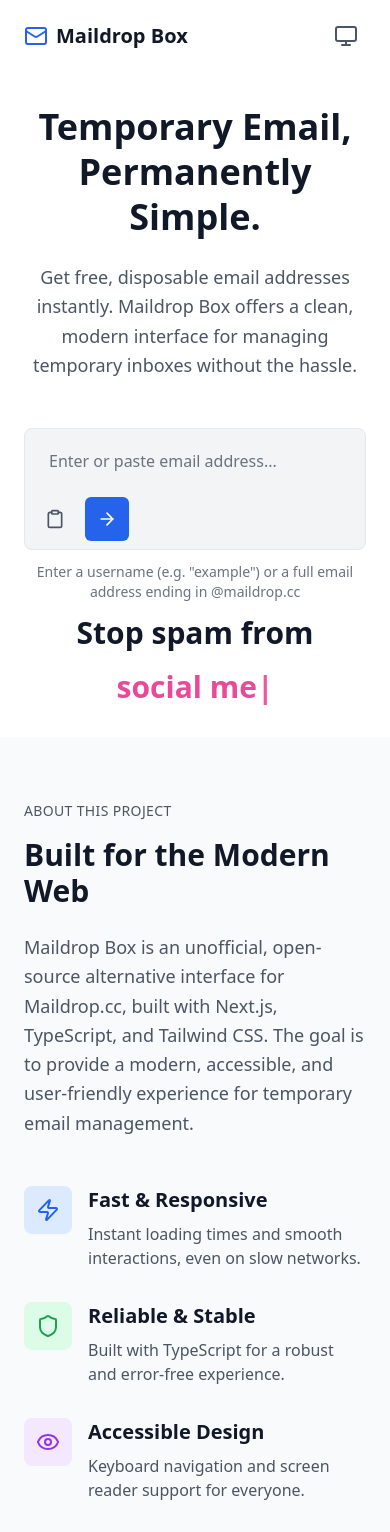
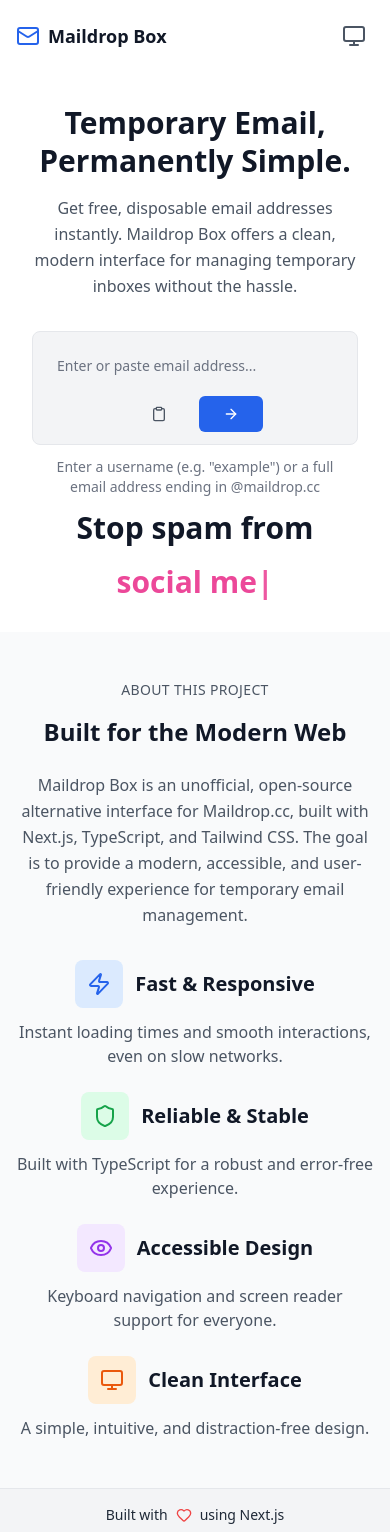
Before and after one commit to MrSrv7/maildrop-box, a Next.js app: page / in a window 390 px wide. Shown: the top 1532 px of the page. Built offline with nearby package versions, Linux system fonts and the light colour scheme.

Commit message:
fix: Adjust layout and typography for improved responsiveness and readability

```diff
--- a/src/app/page.tsx
+++ b/src/app/page.tsx
@@ -50,10 +50,10 @@
   return (
     <div className="font-sans min-h-screen bg-white dark:bg-gray-900 transition-colors duration-300">
       {/* Header */}
-      <header className="flex justify-between items-center px-6 py-4">
+      <header className="flex justify-between items-center px-4 sm:px-6 py-4">
         <div className="flex items-center gap-2">
           <Mail className="w-6 h-6 text-blue-600 dark:text-blue-400" />
-          <span className="text-xl font-semibold text-gray-900 dark:text-gray-100">
+          <span className="text-lg sm:text-xl font-semibold text-gray-900 dark:text-gray-100">
             Maildrop Box
           </span>
         </div>
@@ -61,21 +61,21 @@
       </header>
 
       {/* Hero Section */}
-      <main className="flex items-center justify-center px-6 py-8 pb-2">
+      <main className="flex items-center justify-center px-4 sm:px-6 py-8 pb-2">
         <div className="max-w-4xl mx-auto text-center">
-          <h1 className="text-4xl md:text-6xl font-bold text-gray-900 dark:text-gray-100 mb-6 leading-tight">
+          <h1 className="text-3xl sm:text-4xl md:text-6xl font-bold text-gray-900 dark:text-gray-100 mb-4 sm:mb-6 leading-tight px-2">
             Temporary Email,{" "}
             <span className="block">Permanently Simple.</span>
           </h1>
 
-          <p className="text-lg md:text-xl text-gray-600 dark:text-gray-300 mb-12 max-w-2xl mx-auto leading-relaxed">
+          <p className="text-base sm:text-lg md:text-xl text-gray-600 dark:text-gray-300 mb-8 sm:mb-12 max-w-2xl mx-auto leading-relaxed px-2">
             Get free, disposable email addresses instantly. Maildrop Box offers a clean,
             modern interface for managing temporary inboxes without the hassle.
           </p>
 
           {/* Email Input Form */}
-          <div className="max-w-lg mx-auto">
-            <div className={`flex flex-col sm:flex-row gap-3 p-2 bg-gray-100 dark:bg-gray-800 rounded-lg border transition-colors ${
+          <div className="max-w-lg mx-auto px-4">
+            <div className={`flex flex-col sm:flex-row gap-2 sm:gap-3 p-3 sm:p-2 bg-gray-100 dark:bg-gray-800 rounded-lg border transition-colors ${
               error
                 ? 'border-red-500 dark:border-red-400'
                 : 'border-gray-200 dark:border-gray-700'
@@ -85,31 +85,31 @@
                 placeholder="Enter or paste email address..."
                 value={email}
                 onChange={handleInputChange}
-                className="flex-1 px-4 py-3 bg-transparent text-gray-900 dark:text-gray-100 placeholder-gray-500 dark:placeholder-gray-400 focus:outline-none"
+                className="flex-1 px-3 sm:px-4 py-3 bg-transparent text-gray-900 dark:text-gray-100 placeholder-gray-500 dark:placeholder-gray-400 focus:outline-none text-sm min-h-[44px] sm:min-h-0"
               />
-              <div className="flex gap-2">
+              <div className="flex gap-2 justify-center">
                 <button
                   onClick={handlePaste}
-                  className="p-3 text-gray-600 dark:text-gray-400 hover:text-gray-900 dark:hover:text-gray-100 hover:bg-gray-200 dark:hover:bg-gray-700 rounded-md transition-colors"
+                  className="w-16 sm:flex-none p-2 sm:p-3 text-gray-600 dark:text-gray-400 hover:text-gray-900 dark:hover:text-gray-100 hover:bg-gray-200 dark:hover:bg-gray-700 rounded-md transition-colors min-h-[36px] sm:min-h-[44px] flex items-center justify-center"
                   title="Paste from clipboard"
                 >
-                  <Clipboard className="w-5 h-5" />
+                  <Clipboard className="w-4 h-4 sm:w-5 sm:h-5" />
                 </button>
                 <button
                   onClick={handleSubmit}
-                  className="p-3 bg-blue-600 hover:bg-blue-700 text-white rounded-md transition-colors"
+                  className="w-16 sm:flex-none p-2 sm:p-3 bg-blue-600 hover:bg-blue-700 text-white rounded-md transition-colors min-h-[36px] sm:min-h-[44px] flex items-center justify-center"
                 >
-                  <ArrowRight className="w-5 h-5" />
+                  <ArrowRight className="w-4 h-4 sm:w-5 sm:h-5" />
                 </button>
               </div>
             </div>
 
-            <p className="text-sm text-gray-500 dark:text-gray-400 mt-3">
+            <p className="text-sm text-gray-500 dark:text-gray-400 mt-3 px-2">
               Enter a username (e.g. &quot;example&quot;) or a full email address ending in @maildrop.cc
             </p>
 
             {error && (
-              <p className="text-sm text-red-600 dark:text-red-400 mt-2 font-medium">
+              <p className="text-sm text-red-600 dark:text-red-400 mt-2 font-medium px-2">
                 {error}
               </p>
             )}
@@ -121,18 +121,18 @@
       <TypewriterSection />
 
       {/* About This Project Section */}
-      <section className="bg-gray-50 dark:bg-gray-800 py-16 px-6">
+      <section className="bg-gray-50 dark:bg-gray-800 py-12 sm:py-16 px-4 sm:px-6">
         <div className="max-w-6xl mx-auto">
-          <div className="grid grid-cols-1 lg:grid-cols-2 gap-12 items-center">
+          <div className="grid grid-cols-1 lg:grid-cols-2 gap-8 sm:gap-12 items-center">
             {/* Left Column - About */}
-            <div>
+            <div className="text-center lg:text-left">
               <p className="text-sm font-medium text-gray-600 dark:text-gray-400 mb-4 uppercase tracking-wide">
                 About This Project
               </p>
-              <h2 className="text-3xl md:text-4xl font-bold text-gray-900 dark:text-gray-100 mb-6">
+              <h2 className="text-2xl sm:text-3xl md:text-4xl font-bold text-gray-900 dark:text-gray-100 mb-6">
                 Built for the Modern Web
               </h2>
-              <p className="text-lg text-gray-600 dark:text-gray-300 leading-relaxed">
+              <p className="text-base sm:text-lg text-gray-600 dark:text-gray-300 leading-relaxed">
                 Maildrop Box is an unofficial, open-source alternative interface for Maildrop.cc,
                 built with Next.js, TypeScript, and Tailwind CSS. The goal is to provide a modern,
                 accessible, and user-friendly experience for temporary email management.
@@ -140,13 +140,18 @@
             </div>
 
             {/* Right Column - Features */}
-            <div className="space-y-8">
-              <div className="flex items-start gap-4">
+            <div className="space-y-6 sm:space-y-8">
+              <div className="text-center lg:text-left lg:flex lg:items-start lg:gap-4">
+                <div className="flex items-center justify-center gap-3 mb-3 lg:mb-0">
                   <div className="flex-shrink-0 w-12 h-12 bg-blue-100 dark:bg-blue-900/30 rounded-lg flex items-center justify-center">
                     <Zap className="w-6 h-6 text-blue-600 dark:text-blue-400" />
                   </div>
-                <div>
-                  <h3 className="text-xl font-semibold text-gray-900 dark:text-gray-100 mb-2">
+                  <h3 className="text-xl font-semibold text-gray-900 dark:text-gray-100 lg:hidden">
+                    Fast & Responsive
+                  </h3>
+                </div>
+                <div className="lg:flex-1">
+                  <h3 className="hidden lg:block text-xl font-semibold text-gray-900 dark:text-gray-100 mb-2">
                     Fast & Responsive
                   </h3>
                   <p className="text-gray-600 dark:text-gray-300">
@@ -155,12 +160,17 @@
                 </div>
               </div>
 
-              <div className="flex items-start gap-4">
+              <div className="text-center lg:text-left lg:flex lg:items-start lg:gap-4">
+                <div className="flex items-center justify-center gap-3 mb-3 lg:mb-0">
                   <div className="flex-shrink-0 w-12 h-12 bg-green-100 dark:bg-green-900/30 rounded-lg flex items-center justify-center">
                     <Shield className="w-6 h-6 text-green-600 dark:text-green-400" />
                   </div>
-                <div>
-                  <h3 className="text-xl font-semibold text-gray-900 dark:text-gray-100 mb-2">
+                  <h3 className="text-xl font-semibold text-gray-900 dark:text-gray-100 lg:hidden">
+                    Reliable & Stable
+                  </h3>
+                </div>
+                <div className="lg:flex-1">
+                  <h3 className="hidden lg:block text-xl font-semibold text-gray-900 dark:text-gray-100 mb-2">
                     Reliable & Stable
                   </h3>
                   <p className="text-gray-600 dark:text-gray-300">
@@ -169,12 +179,17 @@
                 </div>
               </div>
 
-              <div className="flex items-start gap-4">
+              <div className="text-center lg:text-left lg:flex lg:items-start lg:gap-4">
+                <div className="flex items-center justify-center gap-3 mb-3 lg:mb-0">
                   <div className="flex-shrink-0 w-12 h-12 bg-purple-100 dark:bg-purple-900/30 rounded-lg flex items-center justify-center">
                     <Eye className="w-6 h-6 text-purple-600 dark:text-purple-400" />
                   </div>
-                <div>
-                  <h3 className="text-xl font-semibold text-gray-900 dark:text-gray-100 mb-2">
+                  <h3 className="text-xl font-semibold text-gray-900 dark:text-gray-100 lg:hidden">
+                    Accessible Design
+                  </h3>
+                </div>
+                <div className="lg:flex-1">
+                  <h3 className="hidden lg:block text-xl font-semibold text-gray-900 dark:text-gray-100 mb-2">
                     Accessible Design
                   </h3>
                   <p className="text-gray-600 dark:text-gray-300">
@@ -183,12 +198,17 @@
                 </div>
               </div>
 
-              <div className="flex items-start gap-4">
+              <div className="text-center lg:text-left lg:flex lg:items-start lg:gap-4">
+                <div className="flex items-center justify-center gap-3 mb-3 lg:mb-0">
                   <div className="flex-shrink-0 w-12 h-12 bg-orange-100 dark:bg-orange-900/30 rounded-lg flex items-center justify-center">
                     <Monitor className="w-6 h-6 text-orange-600 dark:text-orange-400" />
                   </div>
-                <div>
-                  <h3 className="text-xl font-semibold text-gray-900 dark:text-gray-100 mb-2">
+                  <h3 className="text-xl font-semibold text-gray-900 dark:text-gray-100 lg:hidden">
+                    Clean Interface
+                  </h3>
+                </div>
+                <div className="lg:flex-1">
+                  <h3 className="hidden lg:block text-xl font-semibold text-gray-900 dark:text-gray-100 mb-2">
                     Clean Interface
                   </h3>
                   <p className="text-gray-600 dark:text-gray-300">
```
Lines whose indentation alone changed are shown as unchanged.
